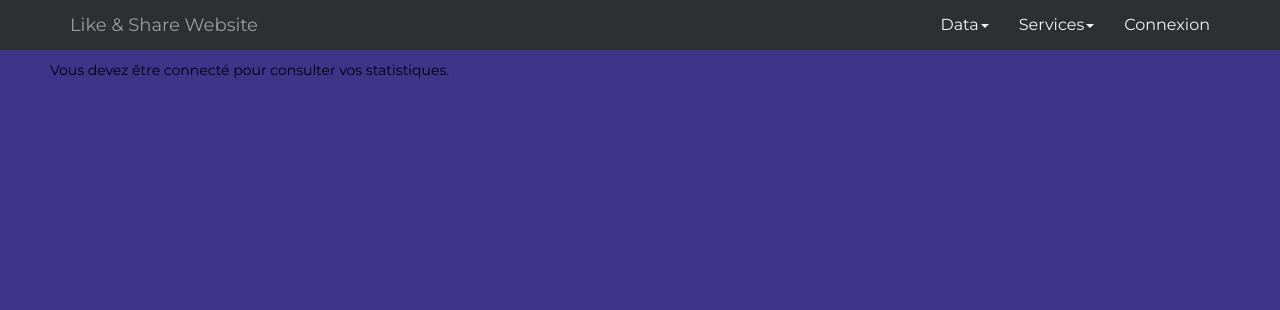
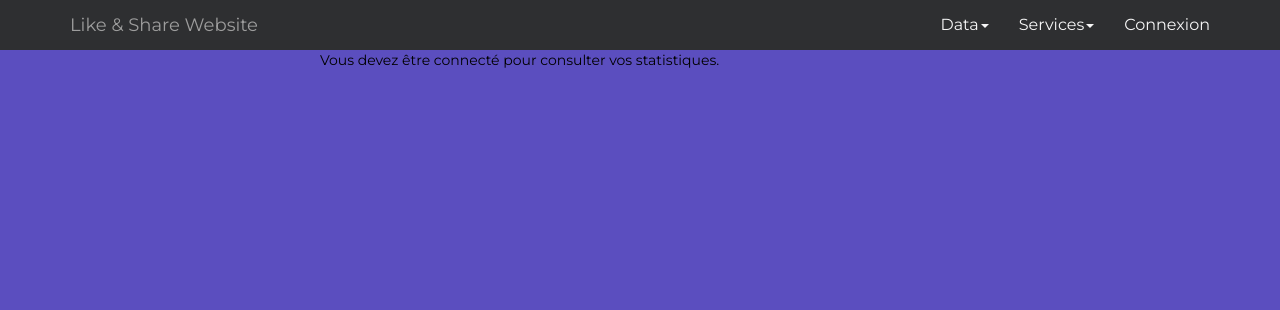
Before and after one commit to minisephirot/Projet-Site-BDD, a PHP site: page /mestats.php in a window 1280 px wide. Shown: the top 310 px of the page. Run offline with PHP 8.4, Linux system fonts and the light colour scheme; some libraries are stand-ins or nearby versions.

Commit message:
Update index.css

```diff
--- a/Notre site/css/index.css
+++ b/Notre site/css/index.css
@@ -22,17 +22,19 @@
 	  font-family: sans-serif;
 	}
 	.corps{
-			background: #3E3489;
+			background: #5b4ebf;
 			color: #000000;
 			font-family: 'Montserrat', sans-serif;
 			margin-top: 10px;
 			margin-left: 50px;
+			margin: auto;
+			width: 50%;
 	}
 	.navbar {
 			margin-bottom: 0;
 	}
 	body {
-		background: #3E3489;
+		background: #5b4ebf;
 		color: #f7f7f7;
 		font-family: 'Montserrat', sans-serif;
 	}
```
